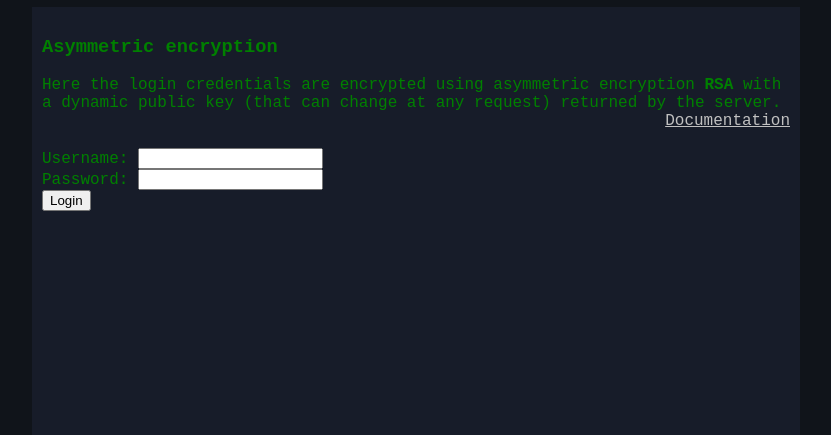
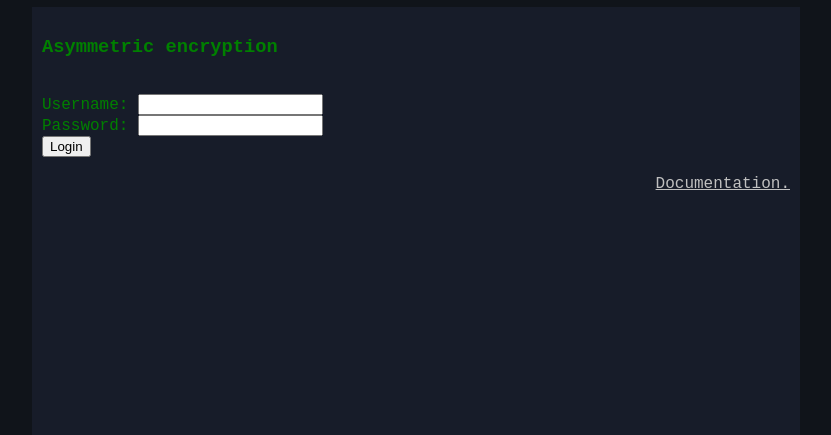
Before and after one commit to dfuribez/crypto-sripper-playground, a plain HTML site: page public/index.html in a window 1280 px wide. Shown: the part 365-800 px from the top of the page, without its empty margins (224-1055 px from the left). Drawn offline with nearby package versions, Linux system fonts and the light colour scheme.

Commit message:
remove descriptions

```diff
--- a/public/index.css
+++ b/public/index.css
@@ -59,7 +59,7 @@ body {
     padding: 10px;
 }
 
-#description a {
+#link a {
     display: block;
     color: silver;
     text-align: right;
--- a/public/index.html
+++ b/public/index.html
@@ -35,6 +35,8 @@
                 <button onclick="login()">Login</button>
                 <br><br>
                 <div id="response"></div>
+
+                <a id="link"></a>
             </div>
         </div>
     </body>
--- a/public/main.js
+++ b/public/main.js
@@ -1,43 +1,30 @@
 let titles = {
     "asymmetric": "Asymmetric encryption",
-    "random": "Symmetric encryption",
+    "random": "Random KEY",
     "signature": "Request signature",
     "enumeration": "Using external tools",
     "client-side": "Client-side validation bypass"
 }
 
 let descriptions = {
-    "asymmetric": `Here the login credentials are encrypted using
-    asymmetric encryption <b>RSA</b> with a dynamic public key
-    (that can change at any request) returned by the server.
-    <br>
-    <a target="_blank" href="https://github.com/dfuribez/crypto-stripper/wiki/Bypassing-asymmetric-encryption">Documentation</a>`,
+    "asymmetric": ``,
 
-    "random": `Here the login credentials are encrypted using
-    symmetric encryption with a random per request generated key.
-    The key is shared with the server in a custom header.
-    <b>Server's response is encrypted with the same random key</b>
-    <br><a href="#">Documentation.</a>`,
+    "random": `<br><a href="#">Documentation.</a>`,
 
-    "signature": `Not all requests are "protected" by encryption only
-    some developers sign their requests (in the front of course)
-    <br><a href="#">Documentation</a>`,
+    "signature": ``,
 
     "enumeration": `<i>Crypto Stripper</i> not only can be used to leverage
     burp's own tools, but it can be used with external tools like fuzzers,
     SQLMap and your own scripts.
     <br>
-    Your mission here is to find the user
-    <br><a href="#">See bypass</a>`,
+    Your mission here is to find the user`,
 
-    "client-side": `Sometimes you just need to bypass client-side validations.
-    But the developers are way smarter that any attacker and server responses
-    are encrypted...
-    <br>
-    Only a selected few can access the secret. Can you?
-    <br>
-    <a href="">See bypass</a>
-    `
+    "client-side": ``
+}
+
+let links = {
+    "asymmetric": "https://github.com/dfuribez/crypto-stripper/wiki/Bypassing-asymmetric-encryption",
+    "random": "https://github.com/dfuribez/crypto-stripper/wiki/Bypassing-symmetric-encryption"
 }
 
 const functions = {
@@ -70,10 +57,10 @@ async function randomKey(username, password) {
 
     let response = await request.text();
 
-    let decrypted_response = CryptoJS.AES.decrypt(response, key).toString(CryptoJS.enc.Utf8)
+    let decrypted_response = CryptoJS.AES.decrypt(
+        response, key).toString(CryptoJS.enc.Utf8)
 
     document.getElementById("response").innerText = decrypted_response
-
 }
 
 function signature(username, password) {
@@ -179,8 +166,19 @@ function selection(source) {
     endpoint = source;
     let title = titles[source];
     let description = descriptions[source];
+
+    let link = document.createElement("a")
+    link.href = links[source]
+    link.textContent = "Documentation."
+    link.target = "_blank"
+
     document.getElementById("selectiontitle").innerHTML = title;
     document.getElementById("description").innerHTML = description;
+    document.getElementById("description").innerHTML = description;
+
+    document.getElementById("link").innerHTML = ""
+    document.getElementById("link").appendChild(link)
+
     document.getElementById("response").innerText = ""
     document.getElementById("username").value = ""
     document.getElementById("password").value = ""
```
